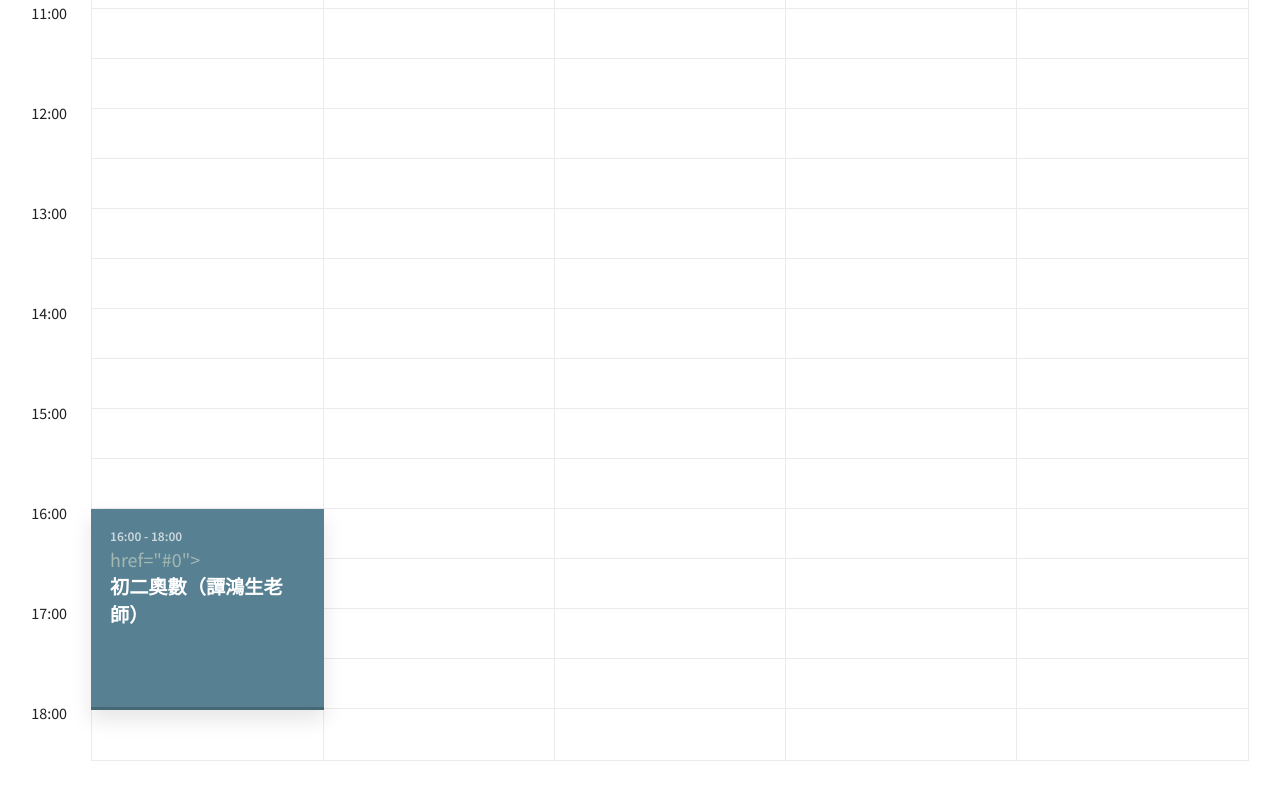
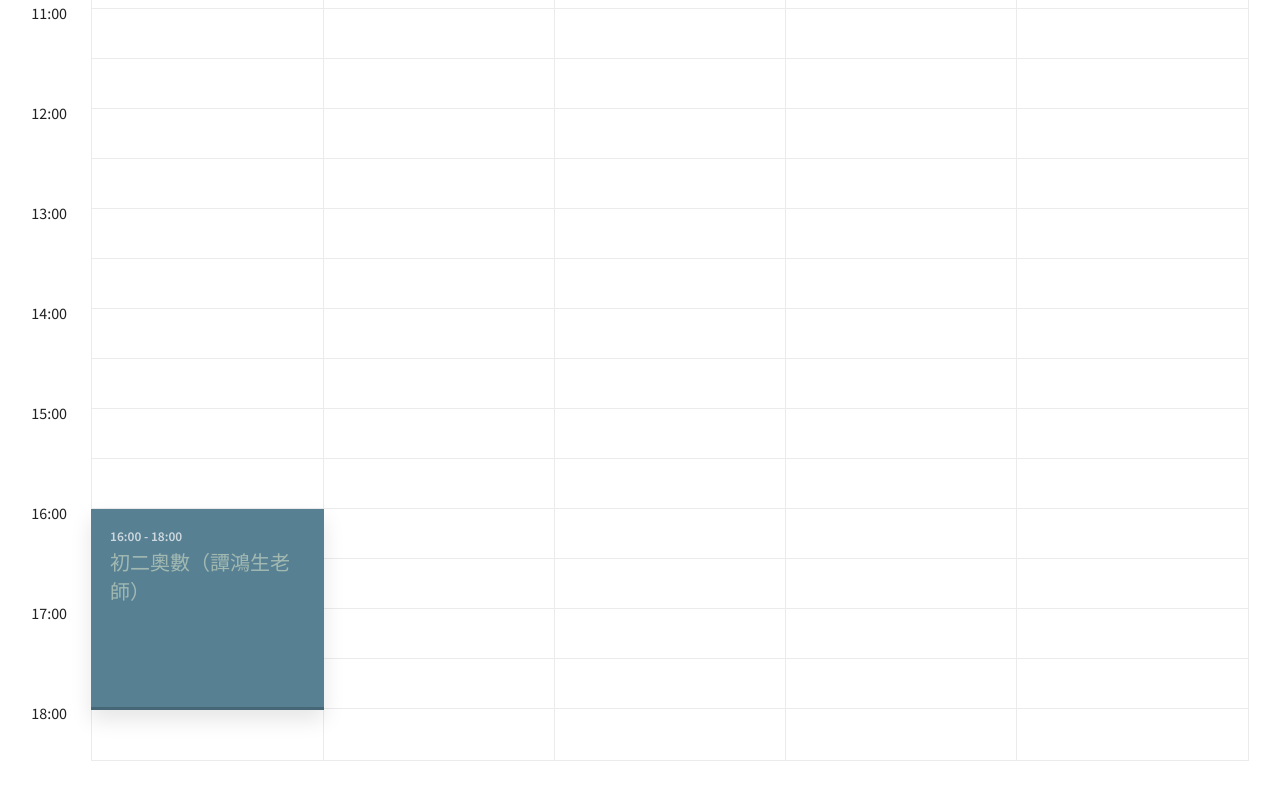
Before and after one commit to lance516/schedule_20201024, a plain HTML site: page index.html in a window 1280 px wide. Shown: the part 320-1120 px from the top of the page. Drawn offline with Linux system fonts and the light colour scheme.

Commit message:
Update index.html

```diff
--- a/index.html
+++ b/index.html
@@ -42,8 +42,8 @@
 
           <ul>
             <li class="cd-schedule__event">
-              <a data-start="16:00" data-end="18:00" <!-- data-content="event-abs-circuit" data-event="event-1" --> href="#0">
-                <em class="cd-schedule__name">初二奧數（譚鴻生老師）</em>
+              <a data-start="16:00" data-end="18:00" data-content="event-abs-circuit" data-event="event-1" href="#0">
+                <em class="">初二奧數（譚鴻生老師）</em>
               </a>
             </li>
           </ul>
```
